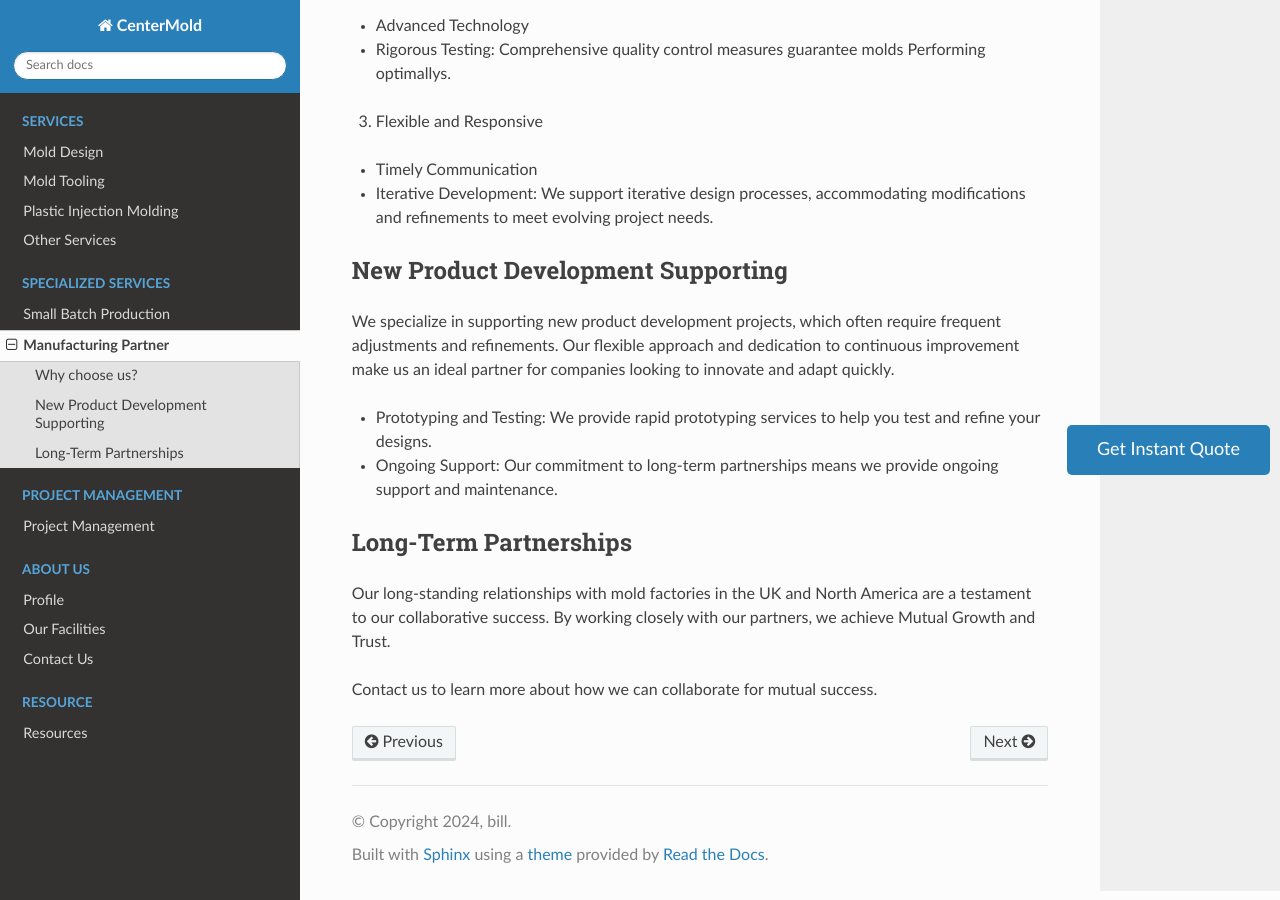
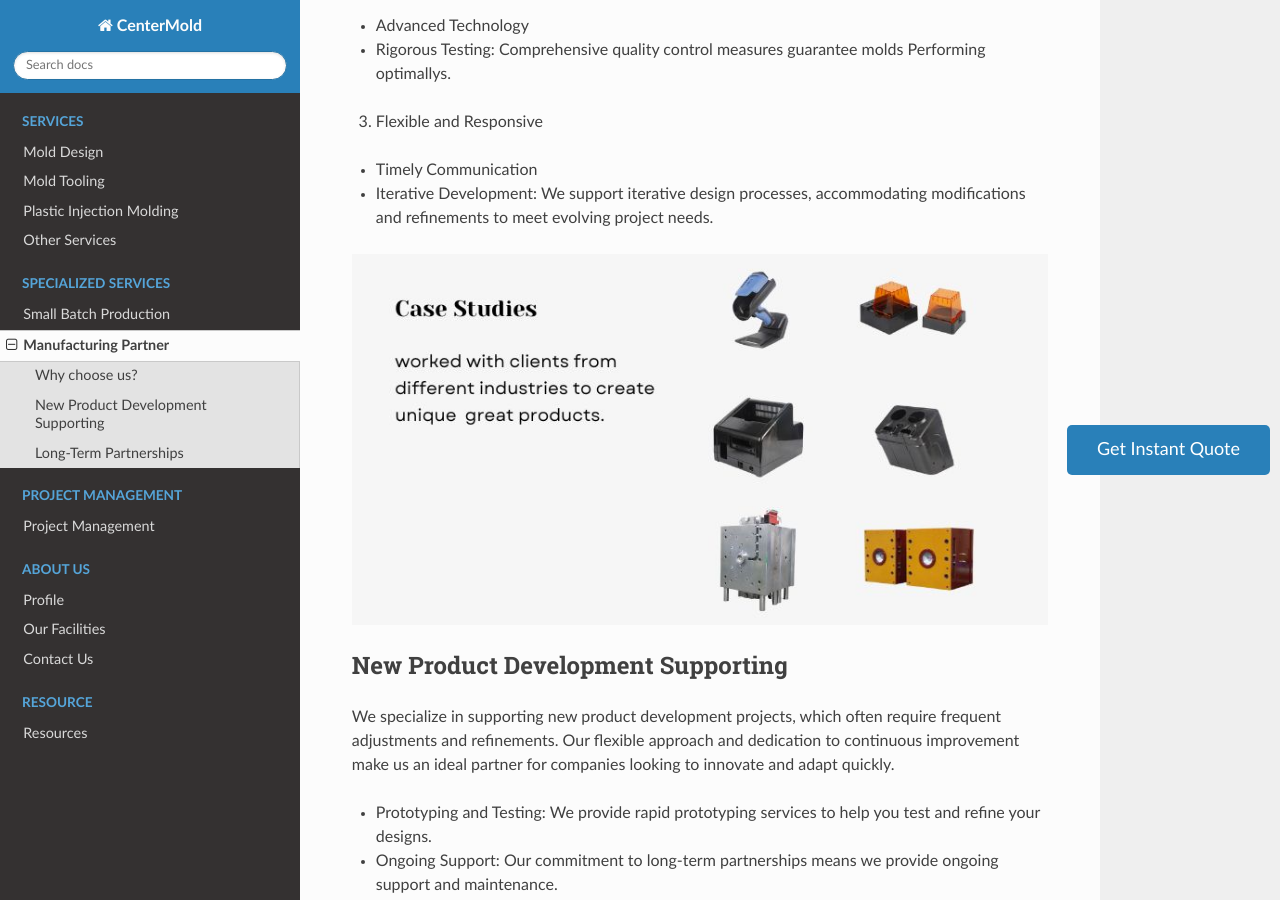
Before and after one commit to paultang/centermold, a Sphinx documentation site: the page built from source/Mold-Partners.rst, in a window 1280 px wide and 900 px high, scrolled down 490 px. Built offline with Sphinx 7.4.7 and the Read the Docs theme 2.0.0, drawn with Linux system fonts in a browser that asks for light colours; pages that are not in the unit, such as notebooks, are missing from menus.

Commit message:
Update Mold-Partners.rst

```diff
--- a/source/Mold-Partners.rst
+++ b/source/Mold-Partners.rst
@@ -27,6 +27,10 @@ Why choose us?
 
 - Timely Communication
 - Iterative Development: We support iterative design processes, accommodating modifications and refinements to meet evolving project needs.
+
+.. raw:: html
+
+ <img src="_static/case_study.jpg">
 
 New Product Development Supporting
 -----------------------------------
```
